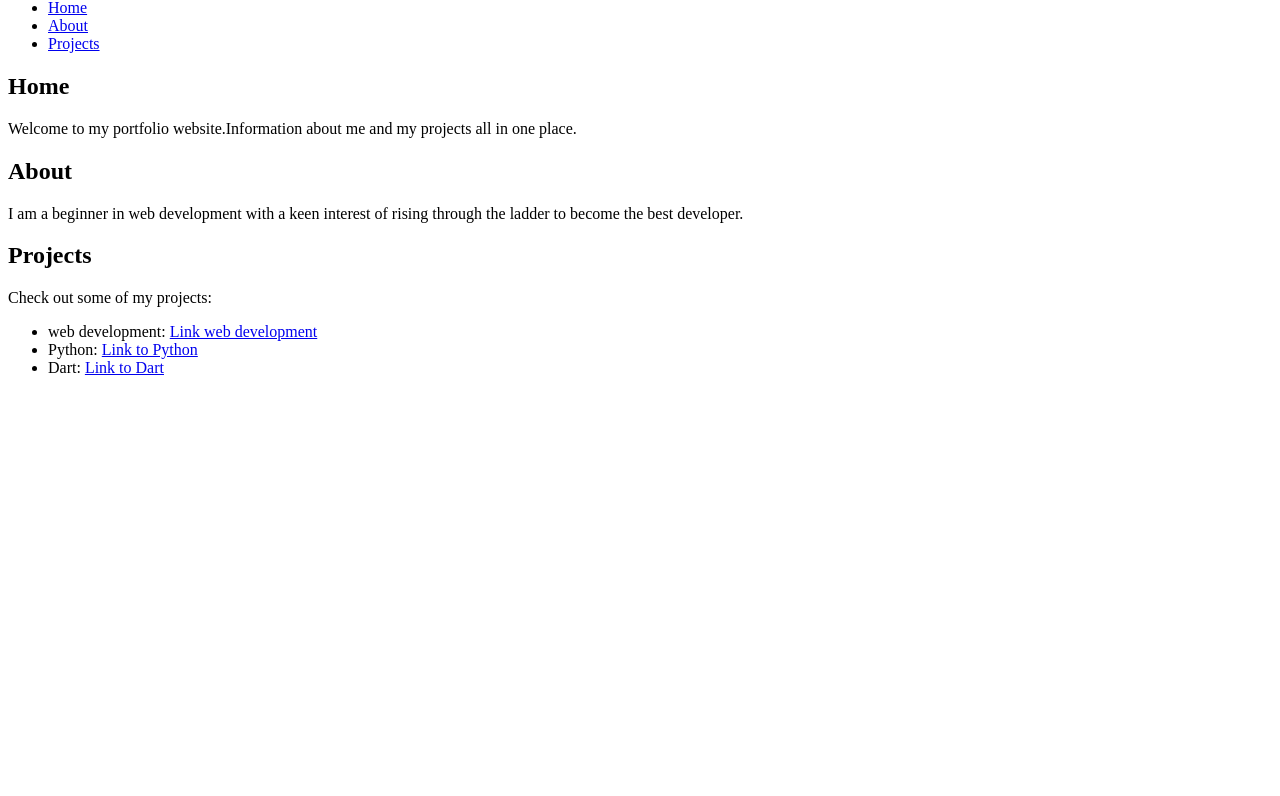
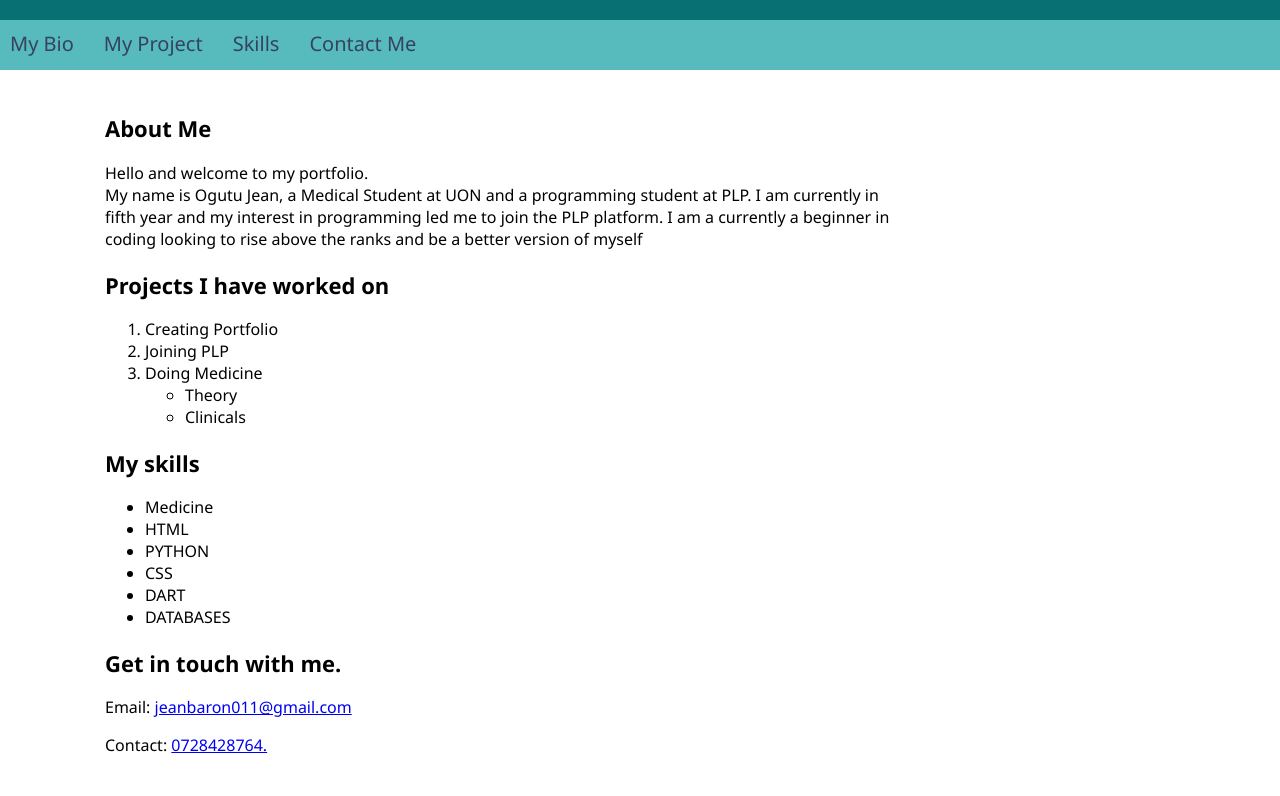
Before and after one commit to ogutujean/plp-html-2, a plain HTML site: page portfolio.html in a window 1280 px wide. Shown: the part 81-877 px from the top of the page. Before the commit the page ends 800 px from the top, so only its background shows below. Drawn offline with Linux system fonts and the light colour scheme.

Commit message:
Add files via upload

```diff
--- /dev/null
+++ b/portfolio.css
@@ -0,0 +1,65 @@
+body{
+font-family: 'Segoe UI', Tahoma, Geneva, Verdana, sans-serif;
+  margin: 0;
+  padding: 0;
+}
+
+header{
+  background-color: rgb(8, 111, 114);
+  color: #fff;
+  padding: 30px;
+}
+
+header h1{
+  margin: 0;
+  font-size: 30px;
+}
+
+nav{
+  height: 50px;
+  display: flex;
+  font-size: 20px;
+  justify-content: space-between;
+  align-content: center;
+  background-color:rgb(87, 186, 189);
+}
+
+nav ul{
+  list-style: none;
+  margin: 0;
+  padding: 0;
+  display: flex;
+}
+
+nav li{
+  margin:10px 20px 20px 10px;
+
+}
+
+nav a{
+  text-decoration: none;
+  color: rgb(53, 67, 92);
+}
+
+main{
+  max-width: 800px;
+  margin:0  80px;
+  padding: 25px;
+}
+
+section{
+  margin-bottom: 20px;
+}
+
+section h2{
+  margin: 0 0 20 px 0;
+  font-size: 22px;
+}
+
+footer{
+  background-color: cadetblue;
+  color: black ;
+  font-size: 30px;
+  text-align: right;
+  padding: 20px;
+}
--- a/portfolio.html
+++ b/portfolio.html
@@ -1,37 +1,68 @@
 <!DOCTYPE html>
 <html lang="en">
    <head>
-    <meta charset="UTF-8">
-    <meta name="viewport" content="width=device-width, initial-scale=1.0">
-    <title>My Portfolio</title>
+      <title>MY PORTFOLIO- OGUTU</title>
+       <link rel="stylesheet" href="portfolio.css">
    </head>
    <body>
       <header>
-        <h1>JEAN'S PORTFOLIO</h1>
+        <h1> My Portfolio</h1>
+
       </header>
       <nav>
         <ul>
-            <li><a href="#home">Home</a></li>
-            <li><a href="#about">About</a></li>
-            <li><a href="#projects">Projects</a></li>
+          <li> <a href="#about">My Bio</a></li>
+          <li> <a href="#My Project">My Project</a></li>
+          <li> <a href="#Skills">Skills </a></li>
+          <li> <a href="#Contact Me">Contact Me </a></li>
         </ul>
       </nav>
-    <section id="home">
-        <h2>Home</h2>
-        <p>Welcome to my portfolio website.Information about me and my projects all in one place.</p>
+      <main>
+
+        <section id = "about">
+          <h2>About Me</h2>
+          <p>Hello and welcome to my portfolio. <br>
+             My name is Ogutu Jean, a Medical Student at UON and a programming student at PLP.
+             I am currently in fifth year and my interest in programming led me to join the PLP platform.
+             I am a currently a beginner in coding looking to rise above the ranks and be a better version of myself
+          </p>
+        </section id= "My Project">
+
+        <section>
+          <h2>Projects I have worked on</h2>
+          <ol>
+            <li>Creating Portfolio</li>
+            <li>Joining PLP</li>
+            <li>Doing Medicine</li>
+               <ul>
+                <li>Theory</li>
+                <li> Clinicals</li>
+               </ul>
+          </ol>
         </section>
-    <section id="about">
-        <h2>About</h2>
-        <p>I am a beginner in web development with a keen interest of rising through the ladder to become the best developer.</p>
-    </section>
-    <section id="projects">
-        <h2>Projects</h2>
-        <p>Check out some of my projects:</p>
+
+        <section id="Skills">
+          <h2>My skills</h2>
           <ul>
-            <li>web development: <a href="#">Link web development</a></li>
-            <li>Python: <a href="#">Link to Python</a></li>
-            <li>Dart: <a href="#">Link to Dart</a></li>
+            <li>Medicine</li>
+            <li>HTML</li>
+            <li>PYTHON</li>
+            <li>CSS</li>
+            <li>DART</li>
+            <li>DATABASES</li>
           </ul>
         </section>
+
+        <section id="Contact Me">
+          <h2> Get in touch with me.</h2>
+          <p> Email: <a href="mailto:jeanbaron011@gmail.com">jeanbaron011@gmail.com</a></p>
+          <p> Contact: <a href="call:0728428764">0728428764.</a></p>
+        </section>
+      </main>
+
+      <footer>
+        <p>&copy; 2024, Ogutu.</p>
+      </footer>
+
    </body>
 </html>
```
Lines whose indentation alone changed are shown as unchanged.
